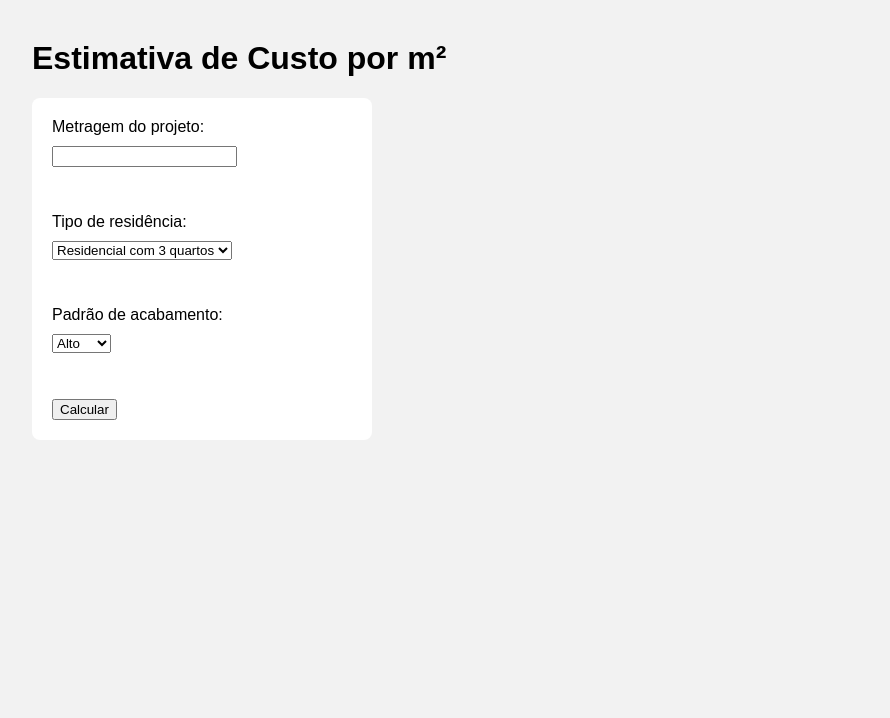
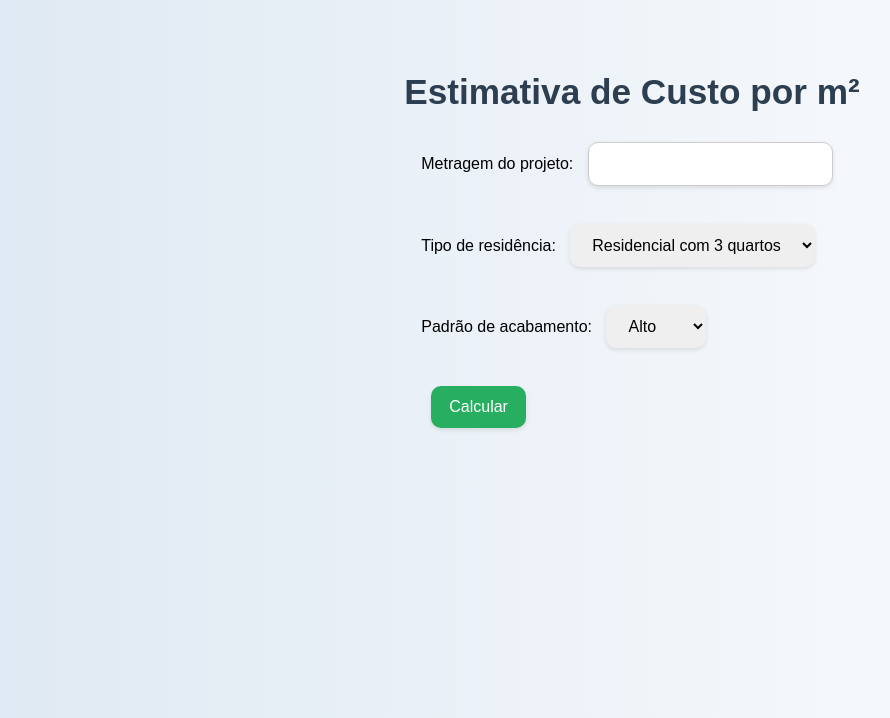
Before and after one commit to LutchasDev/Novo-teste, a Flask app: page / in a window 1280 px wide. Shown: the top 718 px of the page, without its empty margins (8-898 px from the left). Run offline with Flask 3, Linux system fonts and the light colour scheme; parts of the project's set-up code (start-up, migrations or seed data) failed here and were passed over.

Commit message:
Alterações finais

```diff
--- a/app.py
+++ b/app.py
@@ -8,14 +8,14 @@ app = Flask(__name__)
 # Carrega e prepara os dados
 df = pd.read_excel('dados_ibge.xlsx', header=None, skiprows=6, nrows=3)
 
-print("DataFrame lido do Excel:")
-print(df)
-print("Colunas detectadas:", df.columns.tolist())
+#print("DataFrame lido do Excel:")
+#print(df)
+#print("Colunas detectadas:", df.columns.tolist())
 
 df.columns = ['Padrao', 'Residencial_3q', 'Residencial_4q']
 
-print("\nDataFrame após renomear colunas:")
-print(df)
+#print("\nDataFrame após renomear colunas:")
+#print(df)
 
 df['Padrao_num'] = [0, 1, 2]  # Ajuste conforme a ordem dos seus dados
 
@@ -28,9 +28,6 @@ X = df_long[['Tipo_num', 'Padrao_num', 'Custo_m2']]
 scaler = StandardScaler()
 X_scaled = scaler.fit_transform(X)
 
-X = df_long[['Tipo_num', 'Padrao_num', 'Custo_m2']]
-scaler = StandardScaler()
-X_scaled = scaler.fit_transform(X)
 
 # Treinamento dos modelos de cluster
 kmeans = KMeans(n_clusters=3, random_state=42).fit(X_scaled)
@@ -40,28 +37,33 @@ meanshift = MeanShift().fit(X_scaled)
 def index():
     return render_template('index.html')
 
-@app.route('/calcular', methods=['POST'])
+@app.route('/calcular', methods=['GET', 'POST'])
 def calcular():
-    metragem = float(request.form['metragem'])
-    tipo = int(request.form['tipo'])       # 0 ou 1
-    padrao = int(request.form['padrao'])   # 0, 1 ou 2
 
-    # Obtem custo médio compatível com os inputs
-    filtro = (df_long['Tipo_num'] == tipo) & (df_long['Padrao_num'] == padrao)
-    custo_m2 = df_long.loc[filtro, 'Custo_m2'].mean()
-    custo_total = metragem * custo_m2
+    if request.method == 'POST':
+        metragem = float(request.form['metragem'])
+        tipo = int(request.form['tipo'])       # 0 ou 1
+        padrao = int(request.form['padrao'])   # 0, 1 ou 2
 
-    # Novo ponto para clustering
-    novo_input = scaler.fit_transform([[tipo, padrao, custo_m2]])
-#    cluster_kmeans = kmeans.predict(novo_input)[0]
-#    cluster_meanshift = meanshift.predict(novo_input)[0]
+        # Obtem custo médio compatível com os inputs
+        filtro = (df_long['Tipo_num'] == tipo) & (df_long['Padrao_num'] == padrao)
+        custo_m2 = df_long.loc[filtro, 'Custo_m2'].mean()
+        custo_total = metragem * custo_m2
 
-    return render_template('resultado.html',
-                           metragem=metragem,
-                           custo_m2=custo_m2,
-                           custo_total=custo_total,
-#                           cluster_kmeans=cluster_kmeans,
-#                           cluster_meanshift=cluster_meanshift
-    )
+        # Novo ponto para clustering
+        novo_input = scaler.transform([[tipo, padrao, custo_m2]])
+        cluster_kmeans = kmeans.predict(novo_input)[0]
+        cluster_meanshift = meanshift.predict(novo_input)[0]
+
+        return render_template('calcular.html',
+                            metragem=metragem,
+                            custo_m2=custo_m2,
+                            custo_total=custo_total,
+                            cluster_kmeans=cluster_kmeans,
+                            cluster_meanshift=cluster_meanshift
+        )
+    else:
+        return f"Recebido via {request.method}", 200
+
 if __name__ == '__main__':
     app.run(debug=True)
--- a/static/style.css
+++ b/static/style.css
@@ -1,17 +1,47 @@
 body {
-    font-family: Arial, sans-serif;
-    margin: 40px;
-    background-color: #f2f2f2;
+font-family: 'Poppins', sans-serif;
+background: linear-gradient(to right, #dfe9f3, #ffffff);
+display: flex;
+flex-direction: column;
+align-items: center;
+padding: 40px;
 }
-
-form {
-    background-color: white;
-    padding: 20px;
-    border-radius: 8px;
-    width: 300px;
+h1 {
+color: #2c3e50;
+font-size: 2.2rem;
+margin-bottom: 20px;
 }
-
-label, input, select {
-    display: block;
-    margin-bottom: 10px;
+input, button, select {
+padding: 12px 18px;
+border-radius: 10px;
+border: none;
+font-size: 1em;
+margin: 10px;
+box-shadow: 0px 2px 4px rgba(0, 0, 0, 0.1);
 }
+input {
+border: 1px solid #ccc;
+}
+button {
+background-color: #27ae60;
+color: white;
+cursor: pointer;
+transition: background-color 0.3s ease;
+}
+button:hover {
+background-color: #1e8449;
+}
+#resultadoCusto {
+margin-top: 20px;
+font-size: 1.2em;
+font-weight: bold;
+color: #34495e;
+}
+canvas {
+margin-top: 40px;
+background: #fff;
+border: 1px solid #ccc;
+padding: 20px;
+border-radius: 10px;
+box-shadow: 0px 4px 8px rgba(0, 0, 0, 0.1);
+}
--- a/templates/resultado.html
+++ b/templates/calcular.html
@@ -13,8 +13,8 @@
     <p>Custo médio por m²: R$ {{ "%.2f"|format(custo_m2) }}</p>
     <p><strong>Custo total estimado: R$ {{ "%.2f"|format(custo_total) }}</strong></p>
     <hr>
-    <!-- <p>Cluster KMeans (3 clusters): {{ cluster_kmeans }}</p>
-    <p>Cluster MeanShift: {{ cluster_meanshift }}</p> -->
+    <p>Cluster KMeans (3 clusters): {{ cluster_kmeans }}</p>
+    <p>Cluster MeanShift: {{ cluster_meanshift }}</p>
 
     <a href="/">Fazer outro cálculo</a>
 </body>
```
